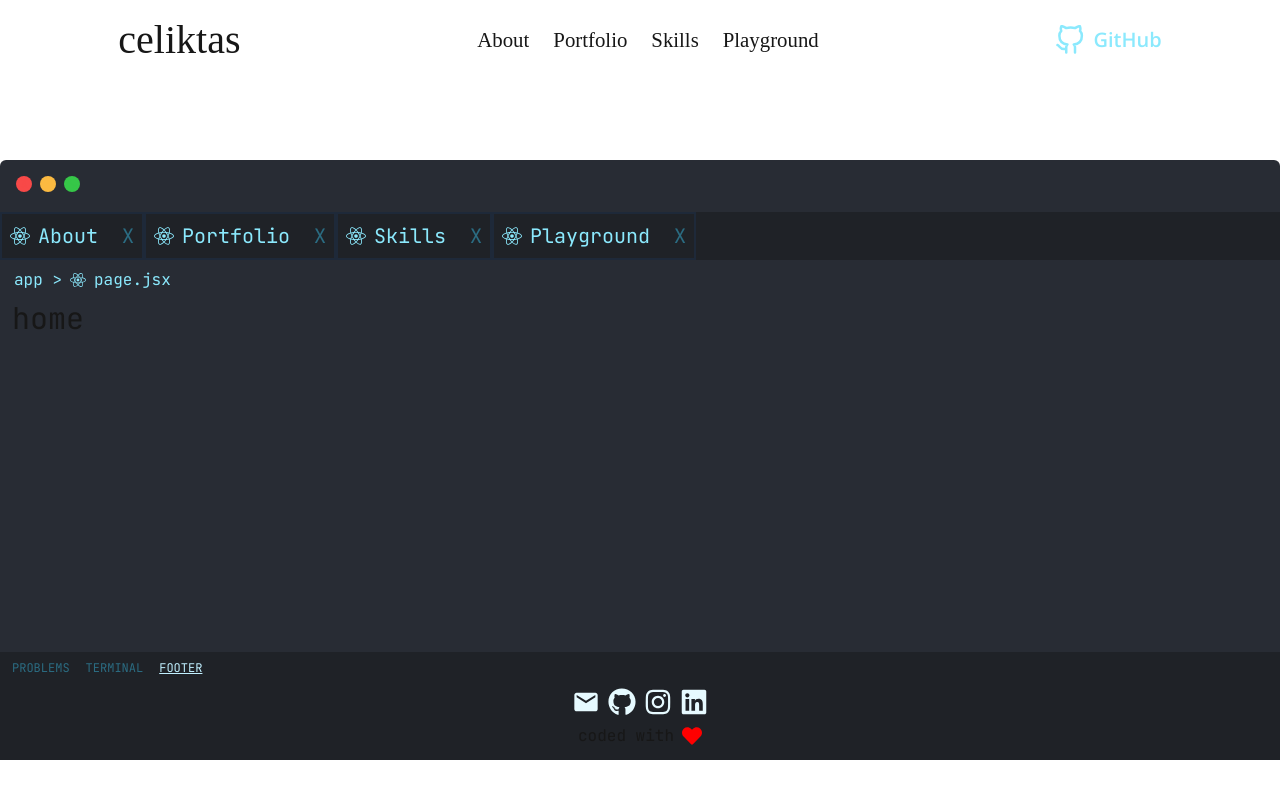
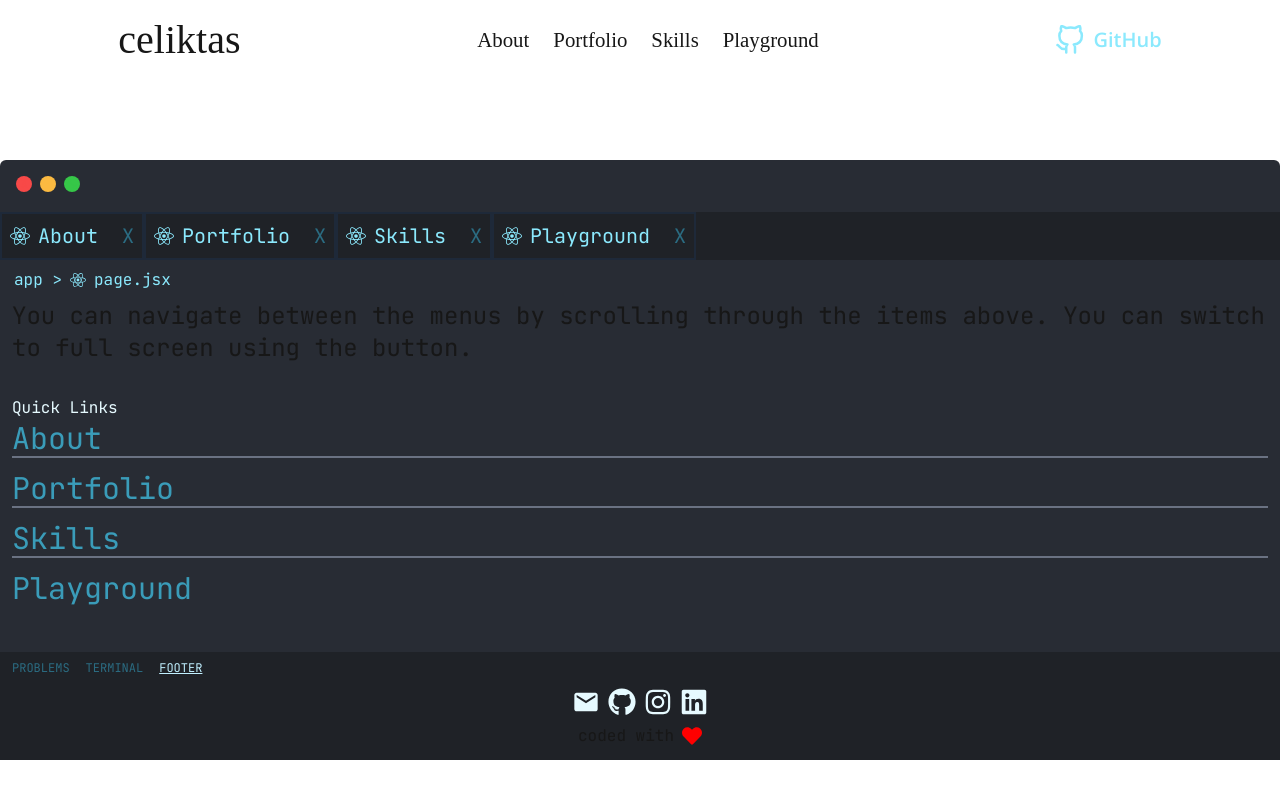
Before and after one commit to talhaceliktas/talhaceliktas-website, a Next.js app: page / in a window 1280 px wide. Both pictures are taken after a click on the button "skip intro?". Built offline with nearby package versions, Linux system fonts and the light colour scheme; a web font is replaced by a local one.

Commit message:
added home page

```diff
--- a/app/_components/IDEBox.jsx
+++ b/app/_components/IDEBox.jsx
@@ -11,7 +11,6 @@ import { usePathname } from "next/navigation";
 import { useStore } from "../store/store";
 import IDETerminal from "./IDETerminal";
 import Footer from "./Footer";
-import toast from "react-hot-toast";
 
 gsap.registerPlugin(ScrambleTextPlugin);
 
@@ -52,26 +51,6 @@ const IDEBox = ({ children }) => {
             revealDelay: 0.1,
             speed: 0.2,
           },
-          onComplete: () =>
-            toast(
-              (t) => (
-                <p>
-                  You can make the screen full-screen with the{" "}
-                  <span className="mr-2 inline-block h-4 w-4 rounded-full bg-[#36C748]"></span>
-                  or click
-                  <button
-                    className={`hover:bg-primary-600 ml-2 cursor-pointer rounded px-2 py-1 text-white duration-300 ${ideIsFullScreen ? "bg-primary-500" : "bg-gray-400"}`}
-                    onClick={() => {
-                      changeIdeIsFullScreen();
-                      toast.dismiss(t.id);
-                    }}
-                  >
-                    FullScreen
-                  </button>
-                </p>
-              ),
-              { duration: 5000 },
-            ),
         },
         "+=0.1",
       );
--- a/app/page.jsx
+++ b/app/page.jsx
@@ -1,7 +1,41 @@
+import Link from "next/link";
 import React from "react";
 
 const Page = () => {
-  return <div>home</div>;
+  return (
+    <div>
+      <div>
+        <p className="text-base sm:text-xl md:text-2xl">
+          You can navigate between the menus by scrolling through the items
+          above. You can switch to full screen using the
+          <span className="h-4 w-4 bg-green-400"></span> button.
+        </p>
+      </div>
+      <div className="w- mt-8">
+        <p className="text-primary-50 text-base">Quick Links</p>
+        <div className="text-primary-500 flex flex-col gap-y-3 divide-y-2 divide-gray-500">
+          <Link href="about" className="hover:text-primary-600 duration-300">
+            About
+          </Link>
+          <Link
+            href="portfolio"
+            className="hover:text-primary-600 duration-300"
+          >
+            Portfolio
+          </Link>
+          <Link href="Skills" className="hover:text-primary-600 duration-300">
+            Skills
+          </Link>
+          <Link
+            href="Playground"
+            className="hover:text-primary-600 duration-300"
+          >
+            Playground
+          </Link>
+        </div>
+      </div>
+    </div>
+  );
 };
 
 export default Page;
```
